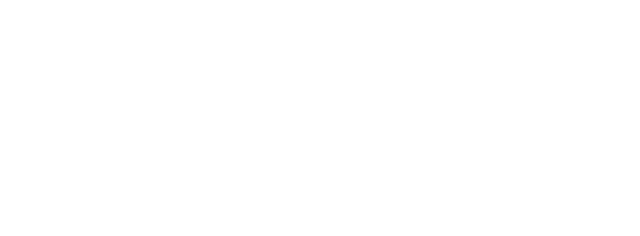
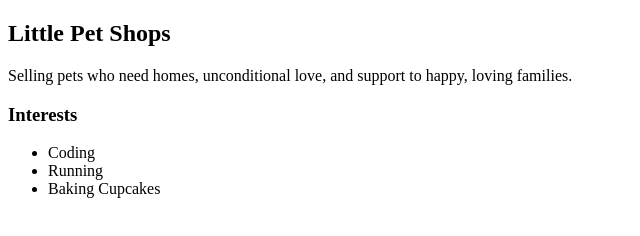
Before and after one commit to Layluvzu/Layluvzu.github.io, a plain HTML site: page index.html in a window 1280 px wide. Shown: the whole page, without its empty margins (0-640 px from the left). Drawn offline with Linux system fonts and the light colour scheme.

Commit message:
completed to do five

```diff
--- a/index.html
+++ b/index.html
@@ -1,13 +1,43 @@
 <!DOCTYPE html>
 <html>
   <head>
-    <title>CHANGE ME</title>
+    <title>Little Pet Shops</title>
   </head>
 
   <body>
     <!-- All content goes here -->
     <div id="all-contents">
+     <nav>
 
+     </nav>
+
+     <main>
+      <!-- Sidebar section -->
+      <div class="sidebar">
+
+      </div>
+
+<!-- Content section -->
+      <div class="content">
+        <h2>Little Pet Shops</h2>
+      <p>Selling pets who need homes, unconditional love, and support to happy, loving families.</p>
+     </head>
+      <body>
+
+      </body>
+
+
+      <!-- Interests section -->
+  <div id="interests">
+    <h3>Interests</h3>
+    <ul>
+      <li>Coding</li>
+      <li>Running</li>
+      <li>Baking Cupcakes</li>
+      </ul>
+      </div>
+      </div>
+     </main>
     </div>
   </body>
 </html>
```
